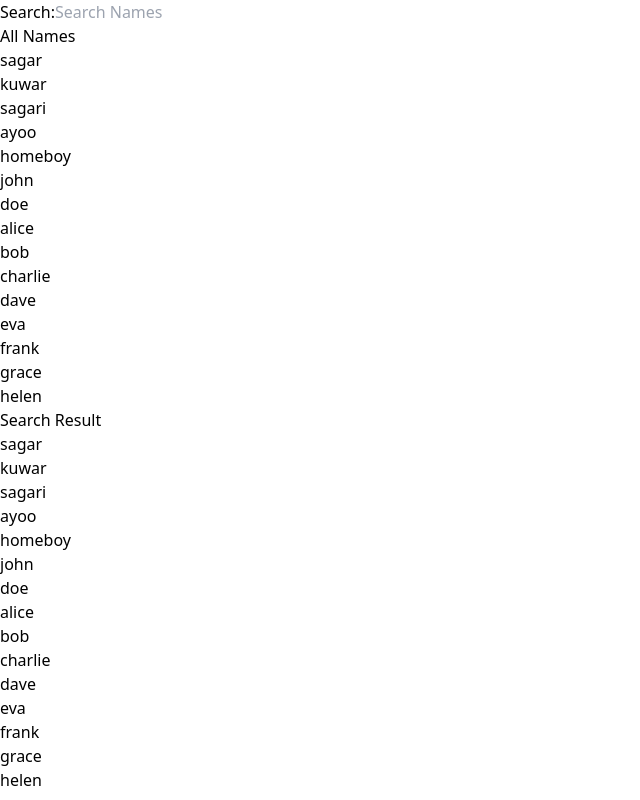
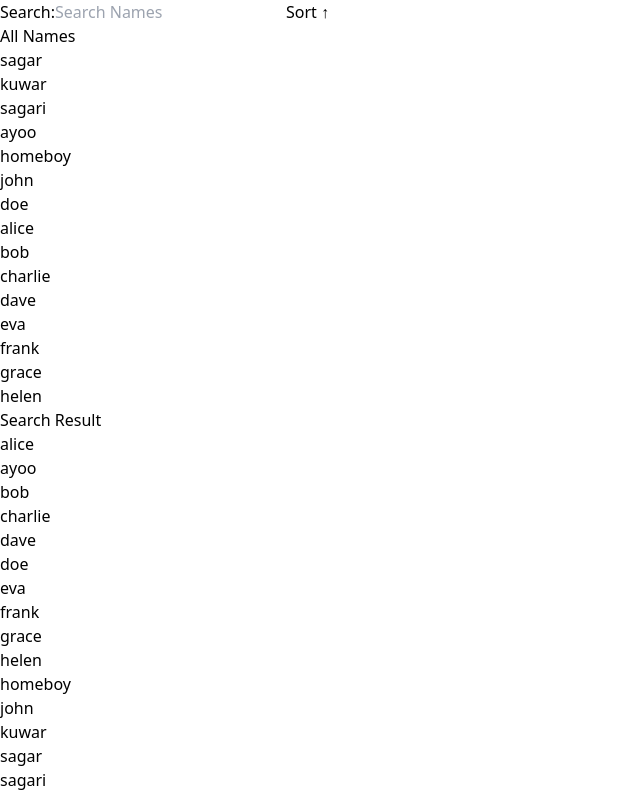
Before and after one commit to Kuwar20/backend-p, a React (Vite) app in the folder 21-comBasedLearning/react/: page /search in a window 1280 px wide. Shown: the whole page, without its empty margins (0-640 px from the left). Built offline with nearby package versions, Linux system fonts and the light colour scheme.

Commit message:
sort logic added

```diff
--- a/21-comBasedLearning/react/src/component/SearchSort2.jsx
+++ b/21-comBasedLearning/react/src/component/SearchSort2.jsx
@@ -8,6 +8,8 @@ const SearchSort2 = () => {
 
     const [search, setSearch] = useState('')
 
+    const [sortOrder, setSortOrder] = useState('asc');
+
     // console.log(names.sort())
     // console.log(names.includes("sagar"))
     // console.log(...namesList.sort())
@@ -17,9 +19,24 @@ const SearchSort2 = () => {
     }
 
     const searchedName = () => {
-        return names.filter((name) => (
+        const filteredName= names.filter((name) => (
             name.toLowerCase().includes(search.toLowerCase())
         ))
+        return sortNames(filteredName)
+    }
+
+    const sortNames = (namesToSort) => {
+        return namesToSort.sort((a, b) => {
+            if (sortOrder === 'asc') {
+                return a.localeCompare(b);
+            } else {
+                return b.localeCompare(a);
+            }
+        })
+    }
+
+    const handleSort = () => {
+        setSortOrder(prevOrder => prevOrder === 'asc' ? 'desc' : 'asc');
     }
 
     return (
@@ -34,6 +51,7 @@ const SearchSort2 = () => {
                         className='w-full p-3 border border-gray-300 rounded-lg focus:outline-none focus:ring-2 focus:ring-blue-400 transition'
                     />
                 </label>
+                <button onClick={handleSort}>Sort {sortOrder === 'asc' ? '↑' : '↓'}</button>
             </div>
             <div className='flex'>
                 <div>
```
